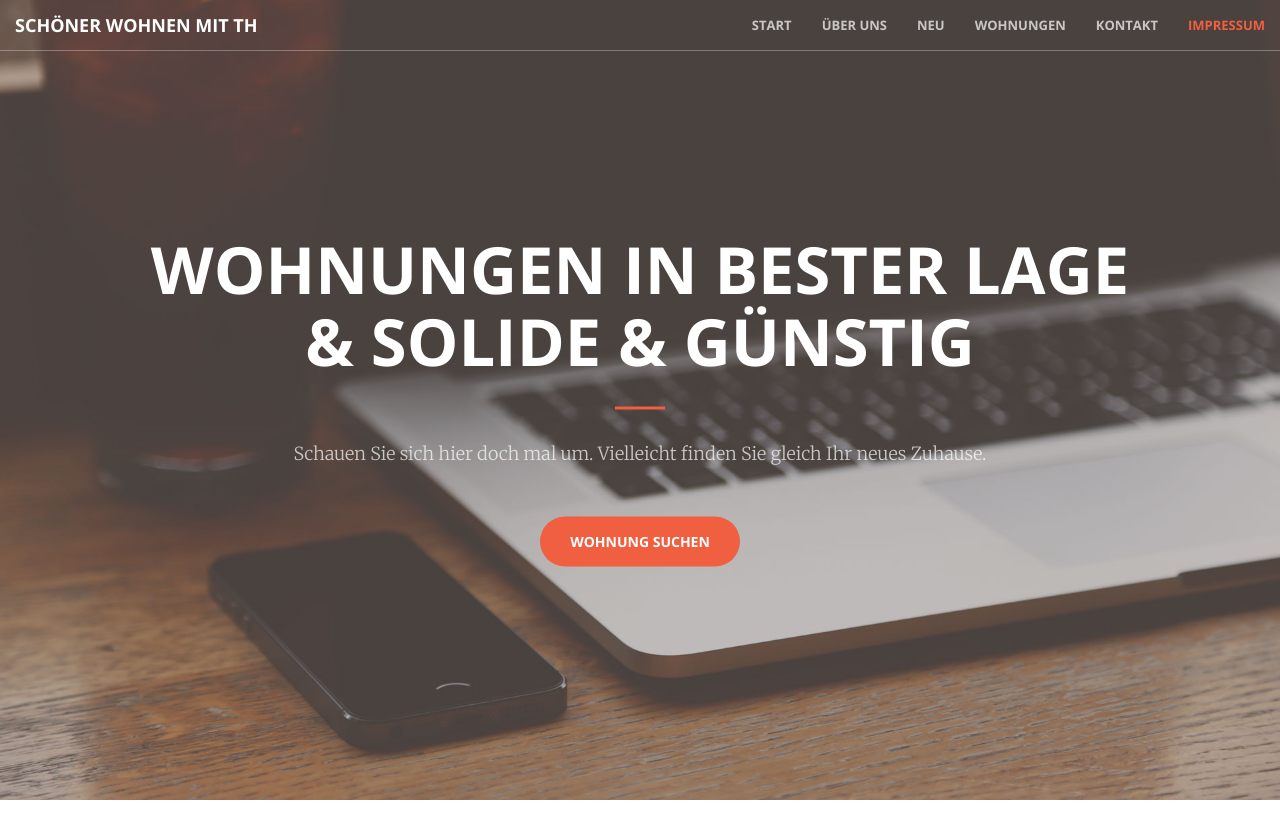
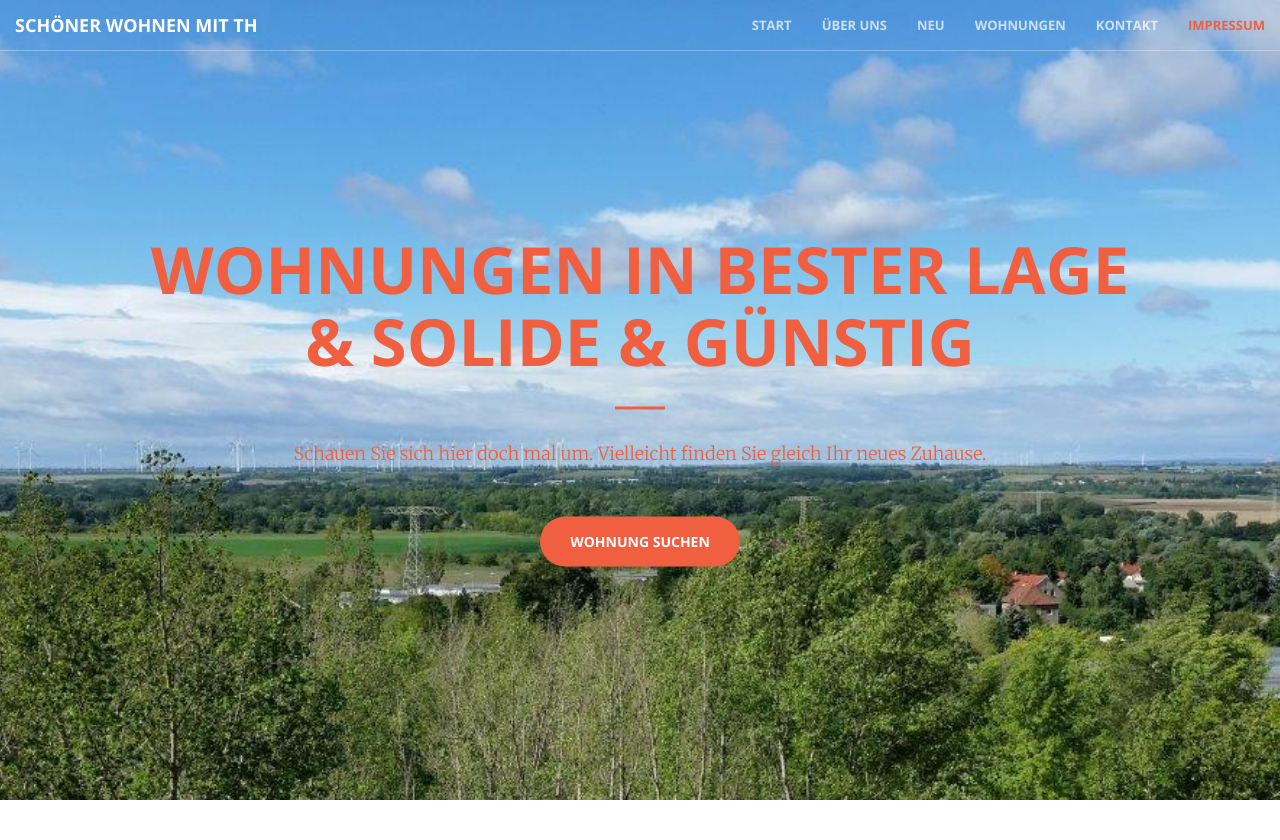
Before and after one commit to normanjaeckel/THHome, a Django app: template THHome/templates/index.html in a window 1280 px wide. Shown: the top 840 px of the page. Run offline with Django 3.2, Linux system fonts and the light colour scheme; the template is opened without the code that fills it, so the values that code supplies are empty; some libraries are stand-ins or nearby versions.

Commit message:
Used new header image and orange color for header text.

```diff
--- /dev/null
+++ b/THHome/static/css/thhome.css
@@ -0,0 +1,3 @@
+.header-text {
+    color: #f05f40!important;
+}
--- a/THHome/templates/detail.html
+++ b/THHome/templates/detail.html
@@ -42,7 +42,7 @@
     <header>
         <div class="header-content">
             <div class="header-content-inner">
-                <h1>{{ realestate.title }}</h1>
+                <h1 class="header-text">{{ realestate.title }}</h1>
             </div>
         </div>
     </header>
--- a/THHome/templates/index.html
+++ b/THHome/templates/index.html
@@ -26,6 +26,7 @@
 
     <!-- Custom CSS -->
     <link rel="stylesheet" href="{% static 'css/creative.css' %}" type="text/css">
+    <link rel="stylesheet" href="{% static 'css/thhome.css' %}" type="text/css">
 
     <!-- HTML5 Shim and Respond.js IE8 support of HTML5 elements and media queries -->
     <!-- WARNING: Respond.js doesn't work if you view the page via file:// -->
@@ -89,9 +90,9 @@
         <header>
             <div class="header-content">
                 <div class="header-content-inner">
-                    <h1>Wohnungen in bester Lage &amp; Solide &amp; Günstig</h1>
+                    <h1 class="header-text">Wohnungen in bester Lage &amp; Solide &amp; Günstig</h1>
                     <hr>
-                    <p>Schauen Sie sich hier doch mal um. Vielleicht finden Sie gleich Ihr neues Zuhause.</p>
+                    <p class="header-text">Schauen Sie sich hier doch mal um. Vielleicht finden Sie gleich Ihr neues Zuhause.</p>
                     <a href="#appartments" class="btn btn-primary btn-xl page-scroll">Wohnung suchen</a>
                 </div>
             </div>
```
Also changed, not shown: THHome/static/img/header-original.jpg (added), THHome/static/img/header.jpg.
